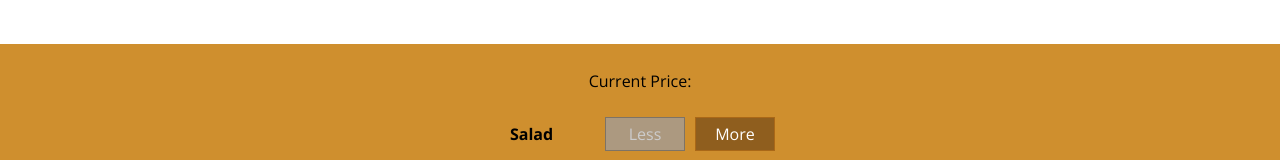
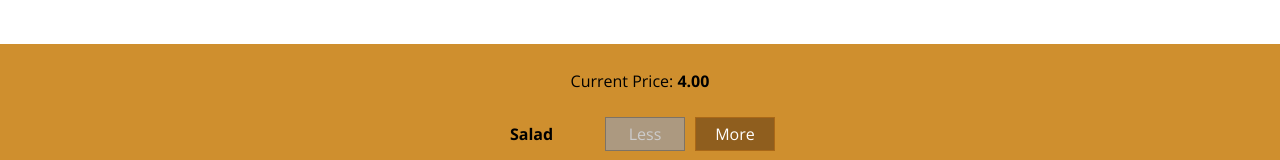
Before and after one commit to adrianmartinezj/order-picker, a React app: page / in a window 1280 px wide. Shown: the part 594-754 px from the top of the page. Built offline with nearby package versions, Linux system fonts and the light colour scheme.

Commit message:
Price updated

```diff
--- a/src/components/Burger/BuildControls/BuildControls.js
+++ b/src/components/Burger/BuildControls/BuildControls.js
@@ -12,7 +12,7 @@
 
 const buildControls = (props) => (
     <div className={classes.BuildControls}>
-        <p>Current Price: {props.price}</p>
+        <p>Current Price: <strong>{props.price.toFixed(2)}</strong></p>
         {controls.map(ctrl => {
             return <BuildControl
                 key={ctrl.label}
--- a/src/containers/BurgerBuilder/BurgerBuilder.js
+++ b/src/containers/BurgerBuilder/BurgerBuilder.js
@@ -76,7 +76,7 @@
                     ingredientAdded={this.addIngredientHandler}
                     ingredientRemoved={this.removeIngredientHandler}
                     disabled={disabledInfo}
-                    price={this.state.price}/>
+                    price={this.state.totalPrice}/>
             </Aux>
         );
     }
```
